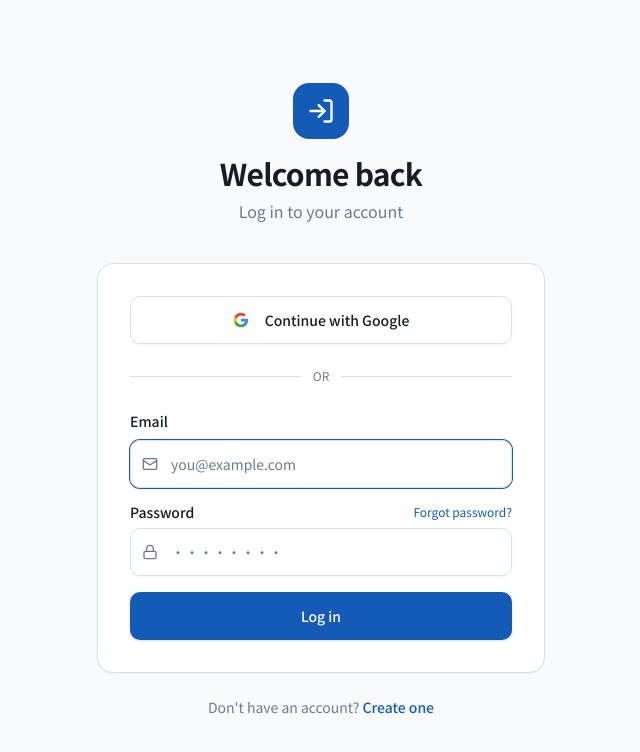
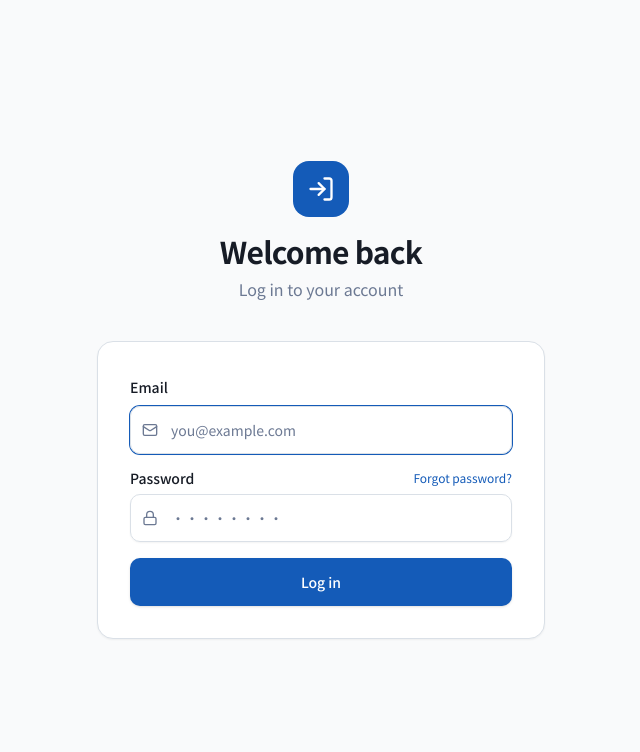
Before and after one commit to stevenfong20-tech/f, a React (Vite) app: page /login in a window 1280 px wide. Shown: the top 752 px of the page, without its empty margins (319-959 px from the left). Built offline with nearby package versions, Linux system fonts and the light colour scheme; no server answers.

Commit message:
Update Login.jsx

```diff
--- a/src/pages/Login.jsx
+++ b/src/pages/Login.jsx
@@ -6,7 +6,6 @@ import { Input } from "@/components/ui/input";
 import { Label } from "@/components/ui/label";
 import { LogIn, Mail, Lock, Loader2 } from "lucide-react";
 import AuthLayout from "@/components/AuthLayout";
-import GoogleIcon from "@/components/GoogleIcon";
 
 export default function Login() {
   const [email, setEmail] = useState("");
@@ -28,42 +27,12 @@ export default function Login() {
     }
   };
 
-  const handleGoogle = () => {
-    base44.auth.loginWithProvider("google", "/");
-  };
-
   return (
     <AuthLayout
       icon={LogIn}
       title="Welcome back"
       subtitle="Log in to your account"
-      footer={
-        <>
-          Don't have an account?{" "}
-          <Link to="/register" className="text-primary font-medium hover:underline">
-            Create one
-          </Link>
-        </>
-      }
     >
-      <Button
-        variant="outline"
-        className="w-full h-12 text-sm font-medium mb-6"
-        onClick={handleGoogle}
-      >
-        <GoogleIcon className="w-5 h-5 mr-2" />
-        Continue with Google
-      </Button>
-
-      <div className="relative mb-6">
-        <div className="absolute inset-0 flex items-center">
-          <div className="w-full border-t border-border" />
-        </div>
-        <div className="relative flex justify-center text-xs uppercase">
-          <span className="bg-card px-3 text-muted-foreground">or</span>
-        </div>
-      </div>
-
       {error && (
         <div className="mb-4 p-3 rounded-lg bg-destructive/10 text-destructive text-sm">
           {error}
```
